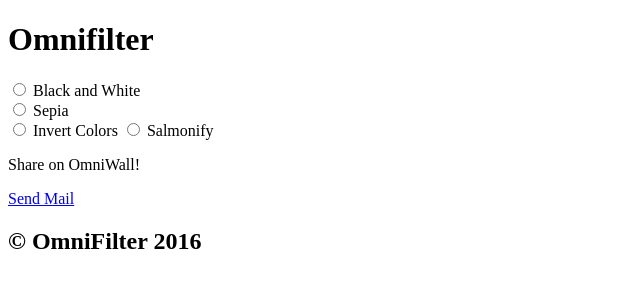
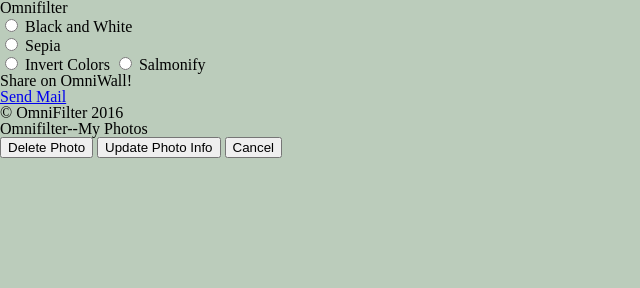
Before and after one commit to scoobahsteve/omnifilter, a website: page app/index.html in a window 1280 px wide. Shown: the whole page, without its empty margins (0-640 px from the left). Drawn offline with Linux system fonts and the light colour scheme.

Commit message:
added frames for NavBar, Preview. Added CSS reset

```diff
--- a/app/css/base.css
+++ b/app/css/base.css
@@ -0,0 +1,49 @@
+/* http://meyerweb.com/eric/tools/css/reset/
+   v2.0 | 20110126
+   License: none (public domain)
+*/
+
+html, body, div, span, applet, object, iframe,
+h1, h2, h3, h4, h5, h6, p, blockquote, pre,
+a, abbr, acronym, address, big, cite, code,
+del, dfn, em, img, ins, kbd, q, s, samp,
+small, strike, strong, sub, sup, tt, var,
+b, u, i, center,
+dl, dt, dd, ol, ul, li,
+fieldset, form, label, legend,
+table, caption, tbody, tfoot, thead, tr, th, td,
+article, aside, canvas, details, embed,
+figure, figcaption, footer, header, hgroup,
+menu, nav, output, ruby, section, summary,
+time, mark, audio, video {
+	margin: 0;
+	padding: 0;
+	border: 0;
+	font-size: 100%;
+	font: inherit;
+	vertical-align: baseline;
+}
+/* HTML5 display-role reset for older browsers */
+article, aside, details, figcaption, figure,
+footer, header, hgroup, menu, nav, section {
+	display: block;
+}
+body {
+	line-height: 1;
+  background-color: #bcb;
+}
+ol, ul {
+	list-style: none;
+}
+blockquote, q {
+	quotes: none;
+}
+blockquote:before, blockquote:after,
+q:before, q:after {
+	content: '';
+	content: none;
+}
+table {
+	border-collapse: collapse;
+	border-spacing: 0;
+}
--- a/app/index.html
+++ b/app/index.html
@@ -6,9 +6,10 @@
   <title>OmniFilter</title>
   <link href='https://fonts.googleapis.com/css?family=Open+Sans:400,800' rel='stylesheet' type='text/css'>
   <!-- NEEDS WORK: add css file links here -->
+  <link rel="stylesheet" href="/css/base.css"><!-- This needs to be created -->
 </head>
 
-<body data-ng-app="omniApp">
+<body data-ng-app="omnifilterApp">
   <header>
     <h1>Omnifilter</h1>
   <header>
@@ -49,18 +50,66 @@
       Filesaver.js is in the /app/js directory
       Blob notes are here https://github.com/energene/Blob.js
       Blob.js is in the /app/js directory-->
+    </section><!-- End of Save and Share section -->
 
-    </section><!-- End of Save and Share section -->
+    <!--This is the container for the NAV section -->
+    <nav class="nav_box">
+
+    </nav>
+
+    <!--This is the container for the PIC PREVIEW section -->
+    <!-- NEEDS WORK: make a box to contain the preview pic -->
+
+    <!-- This is the form that appears under the preview -->
+    <section class="save_and_share_box">
+      <photo data-photo-data="newPhoto">
+        <photo-form
+          data-button-text="Create New Photo Project"
+          data-photo="newPhoto"
+          data-save="createPhoto(newPhoto)"
+        ></photo-form>
+      </photo>
+    </section>
 
 </section><!--End tag for the container for the whole page -->
   <main></main>
 
   <article></article>
-  <footer>
-    <h2>© OmniFilter 2016<h2>
-  </footer>
 
+  <footer><h2>© OmniFilter 2016<h2></footer>
   <script type="text/javascript" src="https://www.dropbox.com/static/api/2/dropins.js" id="dropboxjs" data-app-key="pa4xdc272nqrnqx"></script>
+  <script src="bundle.js"></script>
 </body>
 
 </html>
+
+
+
+
+
+
+
+  <section data-ng-controller="OmnifilterController" data-ng-init="getAll()">
+
+    <!-- NEEDS WORK: Expose this section when My Photos is clicked on the NavBar -->
+    <h1>Omnifilter--My Photos</h1>
+    <ul>
+      <photo data-ng-repeat="photo in photos" data-photo-data="photo">
+        <button data-ng-click="deletePhoto(photo)">Delete Photo</button>
+        <button data-ng-if="!photo.editing" data-ng-click="toggleEdit(photo)">Update Photo Info</button>
+        <photo-form
+          data-ng-if="photo.editing"
+          data-save="updatePhoto(photo)"
+          data-button-text="Update Photo Info"
+          data-photo="photo"
+        >
+          <button type="button" data-ng-click="toggleEdit(photo)">Cancel</button>
+        </photo-form>
+      </photo>
+    </ul>
+
+
+  </section>
+
+
+</section>
```
